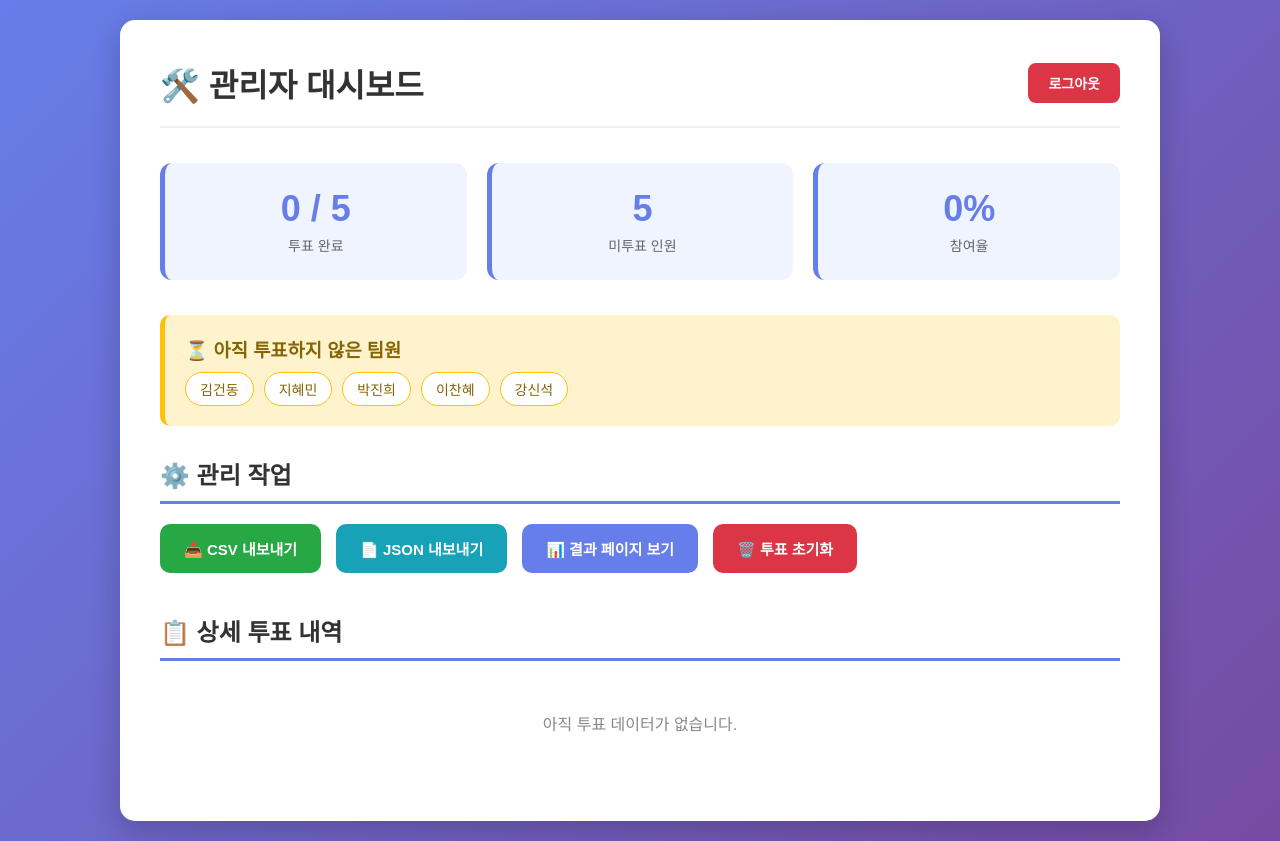
After one commit to geondongkim/project_subject_vote, a Flask app: page /admin in a window 1280 px wide. The commit adds this page. Run offline with Flask 3, Linux system fonts and the light colour scheme; the visitor is signed in with stand-in values (Sample User, id 1).

Commit message:
기능 화장 : 관리자 페이지 생성, 결과 차트 추가

```diff
--- a/app.py
+++ b/app.py
@@ -1,7 +1,29 @@
-from flask import Flask, render_template, request, redirect, url_for, flash
+import json
+import os
+import csv
+import io
+from flask import Flask, render_template, request, redirect, url_for, flash, session, Response
 
 app = Flask(__name__)
 app.secret_key = "secret_key_for_session"
+
+# 관리자 비밀번호 (변경 가능)
+ADMIN_PASSWORD = "admin1234"
+
+# 투표 데이터 저장 파일 경로
+VOTES_FILE = os.path.join(os.path.dirname(__file__), 'votes.json')
+
+def load_votes():
+    """파일에서 투표 데이터 로드 (서버 재시작 후에도 유지)"""
+    if os.path.exists(VOTES_FILE):
+        with open(VOTES_FILE, 'r', encoding='utf-8') as f:
+            return json.load(f)
+    return {}
+
+def save_votes(votes_data):
+    """투표 데이터를 파일에 저장"""
+    with open(VOTES_FILE, 'w', encoding='utf-8') as f:
+        json.dump(votes_data, f, ensure_ascii=False, indent=2)
 
 # 1. 데이터 설정 (실제 팀원 이름과 주제로 변경하세요)
 TEAM_MEMBERS = ["김건동", "지혜민", "박진희", "이찬혜", "강신석"]
@@ -10,12 +32,12 @@ TOPICS = {
     "지혜민": "(지혜민) 실시간 대기질 기반 스마트 환기 가이드 및 에너지 효율 분석 시스템",
     "박진희": "(박진희) 공공도서관 대출 데이터 기반 수요 예측 및 AI 대기기간 안내 시스템",
     "이찬혜": "(이찬혜) 공동주택별 분리수거 대행 서비스 수익성 및 환경 비용 시뮬레이션 플랫폼",
-    "강신석": "(강신석) 한국인들이 많이 가는 비수도권 관광지를 외국인에게 추천해주는 서비스"
+    "강신석": "(강신석) 서울시 구별, 전국 시/군별 대기질에 따른 러닝을 위한 대기질 등급 추천 서비스"
 }
 
 # 투표 결과 저장 (누가, 어떤 주제에, 몇 점을 줬는지)
 # 구조: { "투표자": { "주제명": 점수, ... } }
-votes = {}
+votes = load_votes()
 
 @app.route('/')
 def index():
@@ -46,8 +68,9 @@ def vote(voter_name):
             flash("오류: 반드시 1점, 3점, 5점을 각각 한 번씩 사용해야 합니다!")
             return redirect(url_for('vote', voter_name=voter_name))
 
-        # 투표 저장
+        # 투표 저장 (메모리 + 파일)
         votes[voter_name] = selected_scores
+        save_votes(votes)
         flash(f"{voter_name}님, 투표가 성공적으로 완료되었습니다!")
         return redirect(url_for('results'))
 
@@ -77,5 +100,68 @@ def results():
     sorted_results = sorted(total_scores.items(), key=lambda x: x[1], reverse=True)
     return render_template('results.html', results=sorted_results, detailed_votes=votes)
 
+# ────── 관리자 라우트 ──────
+
+@app.route('/admin/login', methods=['GET', 'POST'])
+def admin_login():
+    if request.method == 'POST':
+        if request.form.get('password') == ADMIN_PASSWORD:
+            session['is_admin'] = True
+            return redirect(url_for('admin'))
+        flash("비밀번호가 올바르지 않습니다.")
+    return render_template('admin_login.html')
+
+@app.route('/admin/logout')
+def admin_logout():
+    session.pop('is_admin', None)
+    return redirect(url_for('index'))
+
+@app.route('/admin')
+def admin():
+    if not session.get('is_admin'):
+        return redirect(url_for('admin_login'))
+    voted = list(votes.keys())
+    not_voted = [m for m in TEAM_MEMBERS if m not in votes]
+    return render_template('admin.html', votes=votes, voted=voted, not_voted=not_voted, topics=TOPICS, members=TEAM_MEMBERS)
+
+@app.route('/admin/reset', methods=['POST'])
+def admin_reset():
+    if not session.get('is_admin'):
+        return redirect(url_for('admin_login'))
+    global votes
+    votes = {}
+    save_votes(votes)
+    flash("모든 투표가 초기화되었습니다.")
+    return redirect(url_for('admin'))
+
+@app.route('/admin/export/csv')
+def admin_export_csv():
+    if not session.get('is_admin'):
+        return redirect(url_for('admin_login'))
+    topic_list = list(TOPICS.values())
+    output = io.StringIO()
+    writer = csv.writer(output)
+    writer.writerow(['투표자'] + topic_list)
+    for voter in TEAM_MEMBERS:
+        if voter in votes:
+            row = [voter] + [votes[voter].get(t, '-') for t in topic_list]
+            writer.writerow(row)
+    output.seek(0)
+    return Response(
+        output.getvalue(),
+        mimetype='text/csv; charset=utf-8-sig',
+        headers={"Content-Disposition": "attachment; filename=votes.csv"}
+    )
+
+@app.route('/admin/export/json')
+def admin_export_json():
+    if not session.get('is_admin'):
+        return redirect(url_for('admin_login'))
+    return Response(
+        json.dumps(votes, ensure_ascii=False, indent=2),
+        mimetype='application/json',
+        headers={"Content-Disposition": "attachment; filename=votes.json"}
+    )
+
 if __name__ == '__main__':
     app.run(host='0.0.0.0', port=5000, debug=True)
--- /dev/null
+++ b/templates/admin.html
@@ -0,0 +1,239 @@
+<!DOCTYPE html>
+<html lang="ko">
+<head>
+    <meta charset="UTF-8">
+    <meta name="viewport" content="width=device-width, initial-scale=1.0">
+    <title>관리자 대시보드</title>
+    <style>
+        body {
+            font-family: 'Noto Sans KR', sans-serif;
+            background: linear-gradient(135deg, #667eea 0%, #764ba2 100%);
+            margin: 0;
+            padding: 20px;
+            min-height: 100vh;
+        }
+        .container {
+            max-width: 960px;
+            margin: 0 auto;
+            background: white;
+            padding: 40px;
+            border-radius: 15px;
+            box-shadow: 0 10px 30px rgba(0,0,0,0.2);
+        }
+        .header {
+            display: flex;
+            justify-content: space-between;
+            align-items: center;
+            margin-bottom: 35px;
+            padding-bottom: 20px;
+            border-bottom: 2px solid #f0f0f0;
+        }
+        h1 { color: #333; margin: 0; }
+        .logout-btn {
+            padding: 10px 20px;
+            background: #dc3545;
+            color: white;
+            text-decoration: none;
+            border-radius: 8px;
+            font-size: 14px;
+            font-weight: bold;
+            transition: background 0.3s;
+        }
+        .logout-btn:hover { background: #c82333; }
+        .alert { padding: 15px 20px; border-radius: 8px; margin-bottom: 25px; font-weight: 500; }
+        .alert-success { background: #d4edda; color: #155724; border: 1px solid #c3e6cb; }
+        .alert-error   { background: #f8d7da; color: #721c24; border: 1px solid #f5c6cb; }
+        /* 통계 카드 */
+        .stats-grid {
+            display: grid;
+            grid-template-columns: repeat(3, 1fr);
+            gap: 20px;
+            margin-bottom: 35px;
+        }
+        .stat-card {
+            background: #f0f4ff;
+            padding: 25px;
+            border-radius: 12px;
+            text-align: center;
+            border-left: 5px solid #667eea;
+        }
+        .stat-value { font-size: 36px; font-weight: bold; color: #667eea; }
+        .stat-label { color: #666; margin-top: 5px; font-size: 14px; }
+        /* 미투표자 */
+        .not-voted-section {
+            background: #fff3cd;
+            border-left: 5px solid #ffc107;
+            padding: 20px;
+            border-radius: 10px;
+            margin-bottom: 30px;
+        }
+        .not-voted-section h3 { margin: 0 0 10px 0; color: #856404; }
+        .not-voted-list { display: flex; flex-wrap: wrap; gap: 10px; margin: 0; padding: 0; list-style: none; }
+        .not-voted-list li {
+            background: white;
+            padding: 6px 14px;
+            border-radius: 20px;
+            font-size: 14px;
+            border: 1px solid #ffc107;
+            color: #856404;
+        }
+        /* 액션 버튼 그룹 */
+        .action-section { margin-bottom: 35px; }
+        .action-section h2 {
+            color: #333;
+            border-bottom: 3px solid #667eea;
+            padding-bottom: 10px;
+            margin-bottom: 20px;
+        }
+        .btn-group { display: flex; gap: 15px; flex-wrap: wrap; }
+        .btn {
+            padding: 14px 24px;
+            font-size: 15px;
+            font-weight: bold;
+            border-radius: 10px;
+            text-decoration: none;
+            border: none;
+            cursor: pointer;
+            transition: transform 0.2s, box-shadow 0.2s;
+            display: inline-block;
+        }
+        .btn:hover { transform: translateY(-2px); box-shadow: 0 5px 15px rgba(0,0,0,0.2); }
+        .btn-csv    { background: #28a745; color: white; }
+        .btn-json   { background: #17a2b8; color: white; }
+        .btn-reset  { background: #dc3545; color: white; }
+        .btn-result { background: #667eea; color: white; }
+        /* 상세 투표 테이블 */
+        .detail-section { margin-top: 40px; }
+        .detail-section h2 {
+            color: #333;
+            border-bottom: 3px solid #667eea;
+            padding-bottom: 10px;
+            margin-bottom: 20px;
+        }
+        table {
+            width: 100%;
+            border-collapse: collapse;
+            font-size: 14px;
+        }
+        th {
+            background: linear-gradient(135deg, #667eea 0%, #764ba2 100%);
+            color: white;
+            padding: 12px 15px;
+            text-align: left;
+        }
+        td { padding: 12px 15px; border-bottom: 1px solid #ddd; }
+        tr:hover { background: #f8f9fa; }
+        .score-cell { text-align: center; font-weight: bold; }
+        .score-5 { color: #dc3545; }
+        .score-3 { color: #fd7e14; }
+        .score-1 { color: #28a745; }
+        .score-none { color: #ccc; }
+    </style>
+</head>
+<body>
+    <div class="container">
+        <div class="header">
+            <h1>🛠️ 관리자 대시보드</h1>
+            <a href="{{ url_for('admin_logout') }}" class="logout-btn">로그아웃</a>
+        </div>
+
+        {% with messages = get_flashed_messages() %}
+          {% if messages %}
+            {% for message in messages %}
+              <div class="alert {% if '초기화' in message or '완료' in message %}alert-success{% else %}alert-error{% endif %}">
+                {{ message }}
+              </div>
+            {% endfor %}
+          {% endif %}
+        {% endwith %}
+
+        <!-- 통계 카드 -->
+        <div class="stats-grid">
+            <div class="stat-card">
+                <div class="stat-value">{{ voted|length }} / {{ members|length }}</div>
+                <div class="stat-label">투표 완료</div>
+            </div>
+            <div class="stat-card">
+                <div class="stat-value">{{ not_voted|length }}</div>
+                <div class="stat-label">미투표 인원</div>
+            </div>
+            <div class="stat-card">
+                <div class="stat-value">
+                    {% if members|length > 0 %}
+                        {{ ((voted|length / members|length) * 100)|int }}%
+                    {% else %}0%{% endif %}
+                </div>
+                <div class="stat-label">참여율</div>
+            </div>
+        </div>
+
+        <!-- 미투표자 표시 -->
+        {% if not_voted %}
+        <div class="not-voted-section">
+            <h3>⏳ 아직 투표하지 않은 팀원</h3>
+            <ul class="not-voted-list">
+                {% for name in not_voted %}
+                <li>{{ name }}</li>
+                {% endfor %}
+            </ul>
+        </div>
+        {% else %}
+        <div class="alert alert-success">✅ 모든 팀원이 투표를 완료했습니다!</div>
+        {% endif %}
+
+        <!-- 액션 버튼 -->
+        <div class="action-section">
+            <h2>⚙️ 관리 작업</h2>
+            <div class="btn-group">
+                <a href="{{ url_for('admin_export_csv') }}" class="btn btn-csv">📥 CSV 내보내기</a>
+                <a href="{{ url_for('admin_export_json') }}" class="btn btn-json">📄 JSON 내보내기</a>
+                <a href="{{ url_for('results') }}" class="btn btn-result" target="_blank">📊 결과 페이지 보기</a>
+                <form method="POST" action="{{ url_for('admin_reset') }}" style="margin:0;"
+                      onsubmit="return confirm('⚠️ 정말 모든 투표를 초기화하시겠습니까?\n이 작업은 되돌릴 수 없습니다!');">
+                    <button type="submit" class="btn btn-reset">🗑️ 투표 초기화</button>
+                </form>
+            </div>
+        </div>
+
+        <!-- 상세 투표 내역 테이블 -->
+        <div class="detail-section">
+            <h2>📋 상세 투표 내역</h2>
+            {% if votes %}
+            <table>
+                <thead>
+                    <tr>
+                        <th>투표자</th>
+                        {% for topic in topics.values() %}
+                        <th>{{ topic[:12] }}...</th>
+                        {% endfor %}
+                    </tr>
+                </thead>
+                <tbody>
+                    {% for member in members %}
+                    <tr>
+                        <td><strong>{{ member }}</strong></td>
+                        {% for topic in topics.values() %}
+                        {% set score = votes.get(member, {}).get(topic, None) %}
+                        <td class="score-cell">
+                            {% if score == 5 %}
+                                <span class="score-5">5점</span>
+                            {% elif score == 3 %}
+                                <span class="score-3">3점</span>
+                            {% elif score == 1 %}
+                                <span class="score-1">1점</span>
+                            {% else %}
+                                <span class="score-none">—</span>
+                            {% endif %}
+                        </td>
+                        {% endfor %}
+                    </tr>
+                    {% endfor %}
+                </tbody>
+            </table>
+            {% else %}
+            <p style="color:#888; text-align:center; padding:30px;">아직 투표 데이터가 없습니다.</p>
+            {% endif %}
+        </div>
+    </div>
+</body>
+</html>
```
Also changed, not shown: templates/admin_login.html (added, +124 -0 lines), templates/index.html (+7 -0 lines), templates/results.html (+141 -0 lines).
